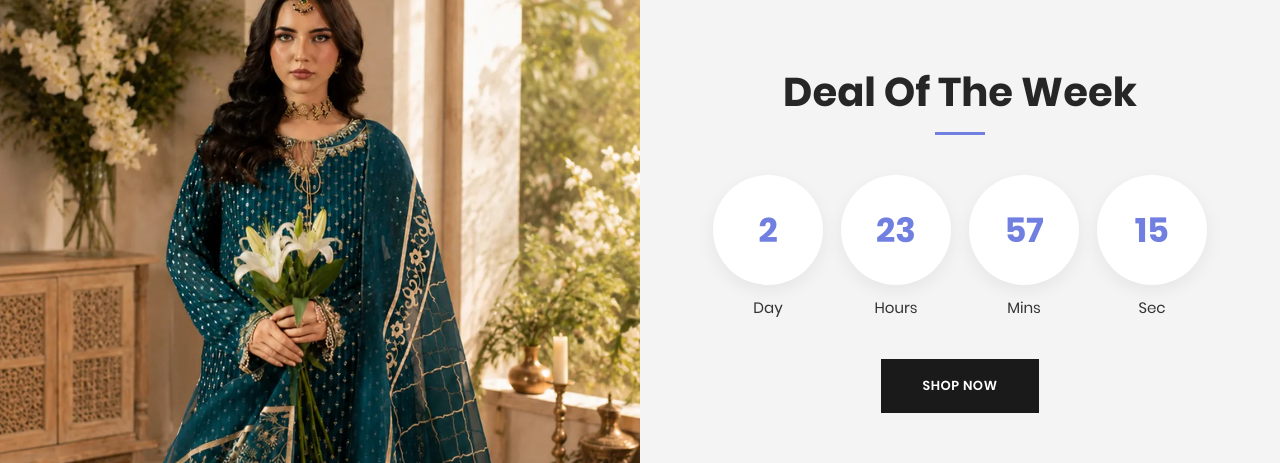
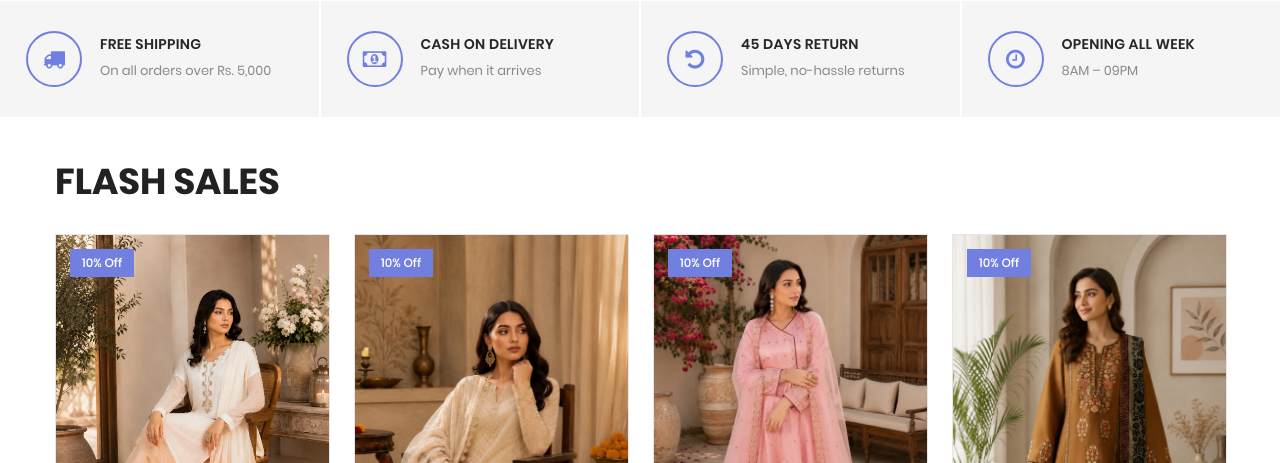
Before and after one commit to AdeebTechLab/ZAZ-Collection-Store, a website: page index.html in a window 1280 px wide. Shown: the part 799-1262 px from the top of the page. Drawn offline with Linux system fonts and the light colour scheme; no server answers; a web font is replaced by a local one.

Commit message:
Remove 'Deal Of The Week' section from homepage
Removed the Deal Of The Week section and its countdown markup (image, title, day/hour/min/sec timers, and CTA) from index.html. Also trimmed a small extra blank line to tidy up spacing. Cleans up the homepage layout by removing the promotional block.

```diff
--- a/index.html
+++ b/index.html
@@ -309,51 +309,6 @@
 					</div>
 				</div>
 			</div>
-		</div>
-	</section>
-
-
-	<!-- Deal Of The Week -->
-	<section class="deal-week-section">
-		<div class="deal-week-pic">
-			<img src="images/deal-of-week-hero.webp" alt="Deal of the week">
-		</div>
-
-		<div class="deal-week-content flex-col-c">
-			<h2 class="deal-week-title">Deal Of The Week</h2>
-			<div class="deal-week-divider"></div>
-
-			<div class="deal-week-countdown flex-w flex-c-m" data-deal-countdown>
-				<div class="deal-week-time-item">
-					<div class="deal-week-time-circle">
-						<span class="deal-week-time-num" data-dw-days>0</span>
-					</div>
-					<div class="deal-week-time-label">Day</div>
-				</div>
-
-				<div class="deal-week-time-item">
-					<div class="deal-week-time-circle">
-						<span class="deal-week-time-num" data-dw-hours>00</span>
-					</div>
-					<div class="deal-week-time-label">Hours</div>
-				</div>
-
-				<div class="deal-week-time-item">
-					<div class="deal-week-time-circle">
-						<span class="deal-week-time-num" data-dw-mins>00</span>
-					</div>
-					<div class="deal-week-time-label">Mins</div>
-				</div>
-
-				<div class="deal-week-time-item">
-					<div class="deal-week-time-circle">
-						<span class="deal-week-time-num" data-dw-secs>00</span>
-					</div>
-					<div class="deal-week-time-label">Sec</div>
-				</div>
-			</div>
-
-			<a href="#flash-sales" class="deal-week-btn">Shop Now</a>
 		</div>
 	</section>
 
```
